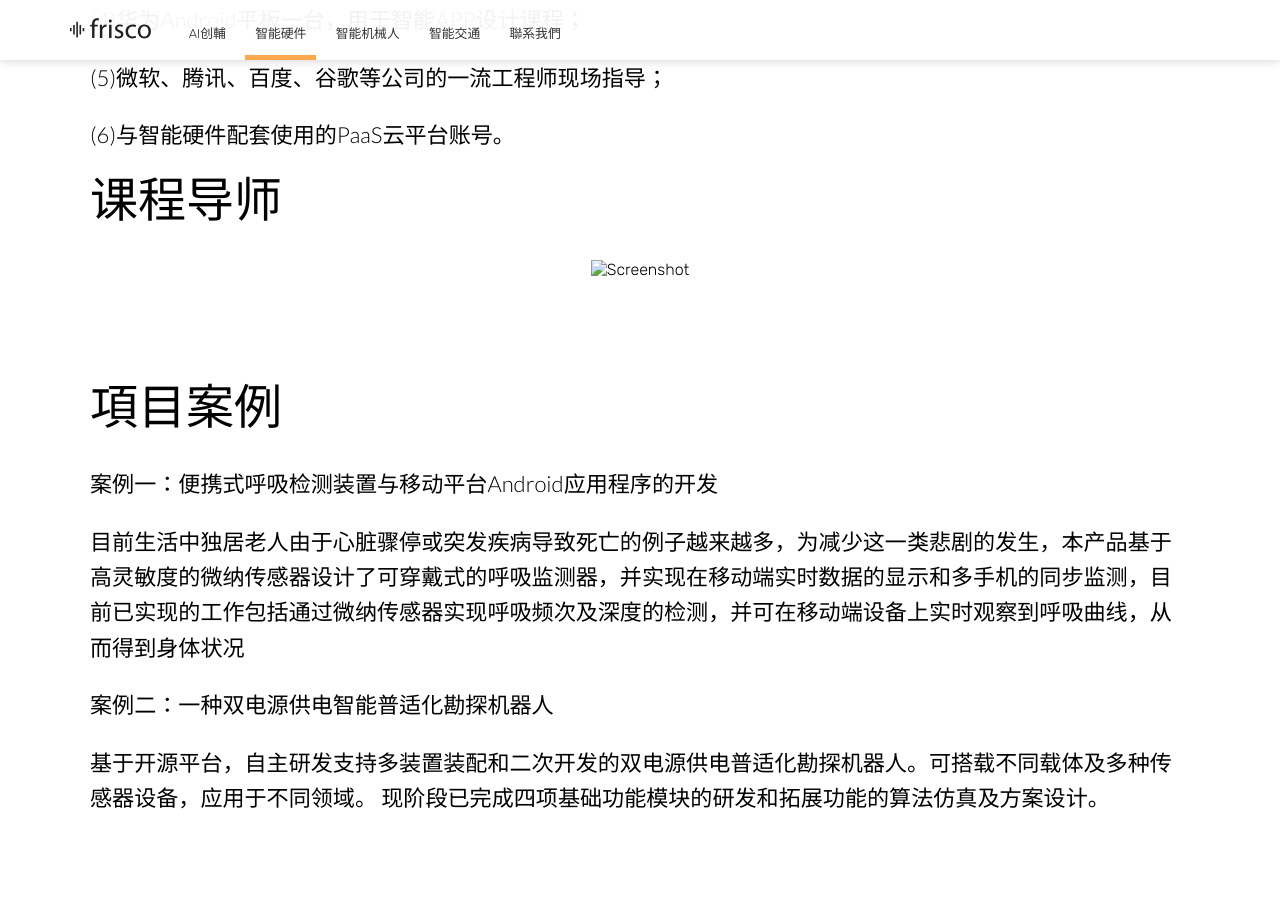
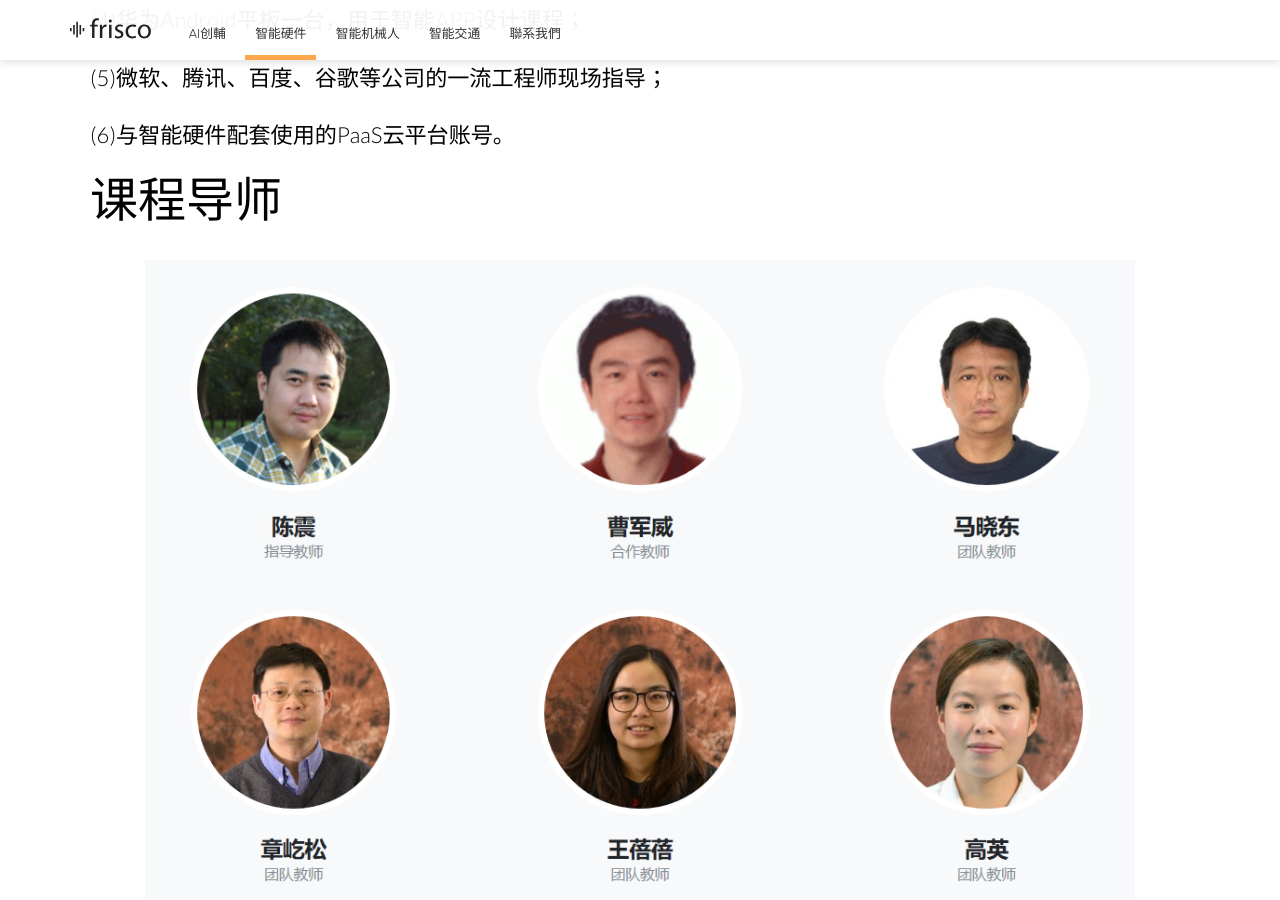
Before and after one commit to Tim09082019/iCenter.booklet.TsingHua.2019, a Jekyll site: the page built from hardward.html, in a window 1280 px wide and 900 px high, scrolled down 2041 px. Built offline with Jekyll 4.4.1, drawn with Linux system fonts in a browser that asks for light colours; nearby versions of some CDN libraries.

Commit message:
Update hardward.html

```diff
--- a/hardward.html
+++ b/hardward.html
@@ -48,7 +48,7 @@ bottom_image: https://unsplash.it/2000/1322?a=.png
 
 				<h2 class="editable">课程导师</h2>
 				<div class="image">
-						<img class="editable" src="images/hardward-intro.png" alt="Screenshot" />
+						<img class="editable" src="/images/hardward-intro.png" alt="Screenshot" />
 					</div>
 
 			</div>
```
